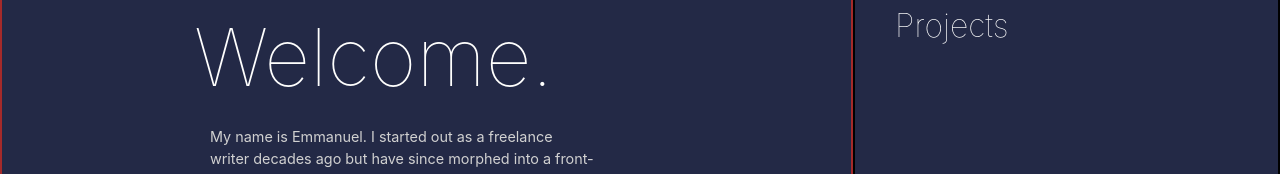
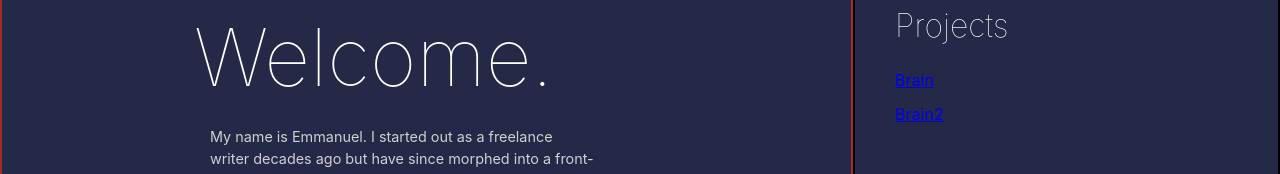
Before and after one commit to TheAstutian/lequte, a React (Create React App) app: page / in a window 1280 px wide. Shown: the part 332-506 px from the top of the page. Built offline with nearby package versions, Linux system fonts and the light colour scheme.

Commit message:
structuring Projects.js

```diff
--- a/src/components/Projects/Projects.js
+++ b/src/components/Projects/Projects.js
@@ -1,20 +1,51 @@
 import React from "react";
 
 
-const Projects= ()=>{
+const data=[
+  {
+    project_name: "Brain",
+    description: "description",
+    image:'',
+    tech_used: "Reactjs, Nodejs, Postgresql",
+    project_link: "",
+    github_link:''
+
+  },
+
+  {
+    project_name: "Brain2",
+    description: "description",
+    image:'img',
+    tech_used: "Reactjs, Nodejs, Postgresql",
+    project_link: "",
+    github_link:''
+  }
+]
+
+
+class Projects extends React.Component {
+
+
+
+    render(){
+
       const h2Style={
         color: "white",
         fontSize: "2rem",
         fontWeight: "lighter"
       }
+
       return (
       <div className="mt5 pt4 pl4 ml2">
         <h2 style={h2Style}>Projects</h2>
           <div>
-
+            {data.map((item)=>{
+           return   <p><a href="{item.project_link}">{item.project_name}</a></p>
+          } )}
         </div>
       </div>
     )
 }
+}
 
 export default Projects;
```
Also changed, not shown: src/components/Project/Project.js (added, +17 -0 lines). Lines whose indentation alone changed are shown as unchanged.
